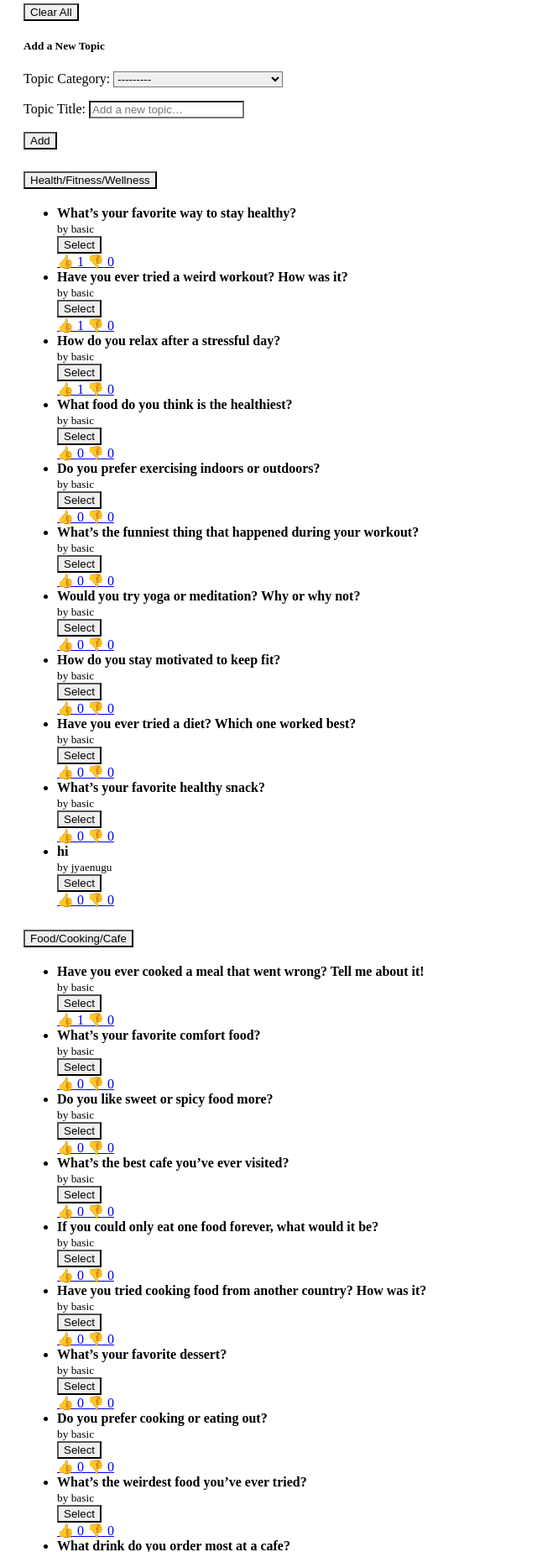
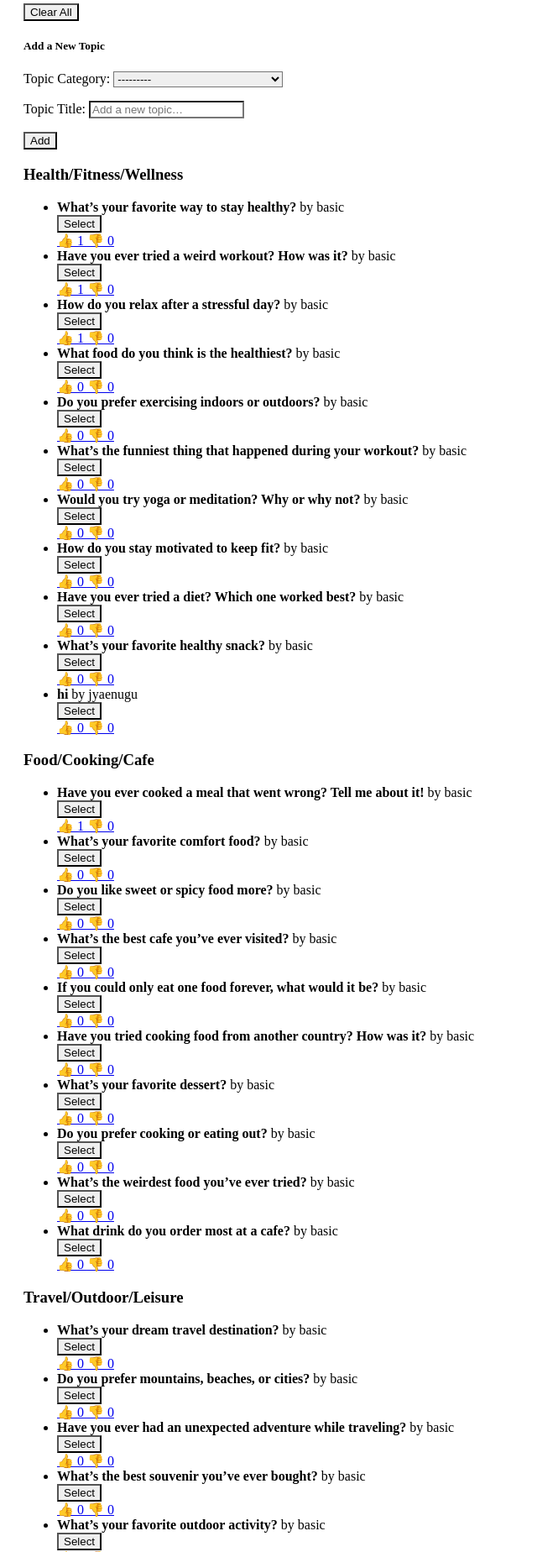
Before and after one commit to hanseohee031/HIDM, a Django app: page /accounts/find-topics/ in a window 1280 px wide. Shown: the part 310-2158 px from the top of the page at 84% size, without its empty margins (0-640 px from the left). Run offline with Django 5.2, Linux system fonts and the light colour scheme; a user stored in the database is signed in; data comes from the database, SQL or seed files in the repository; both versions use the stored data as it was after the commit.

Commit message:
일단 저장

```diff
--- a/accounts/templates/topics/find_topics.html
+++ b/accounts/templates/topics/find_topics.html
@@ -1,150 +1,118 @@
-{# templates/accounts/topics/find_topics.html #}
 {% extends 'base.html' %}
 {% load static %}
 
+{# base.html 안에 <head>에 block head가 있다면 아래처럼 추가하면 됩니다 #}
+{% block head %}
+  {{ block.super }}
+  <link rel="stylesheet" href="{% static 'css/find_topics.css' %}">
+{% endblock %}
+
 {% block content %}
-<div class="container mt-5">
-  <h1 class="mb-4">Find Topics</h1>
+<div class="find-topics-container">
+  <h1>Find Topics</h1>
 
-  <div class="row">
-    <!-- 왼쪽: 전체 토픽 -->
-    <div class="col-md-8">
-      <!-- Clear All -->
-      <form action="{% url 'find_topics' %}" method="post" class="mb-3 text-end">
+  {# --- Clear All Selections --- #}
+  <form action="{% url 'find_topics' %}" method="post" class="btn-clear-all text-end">
     {% csrf_token %}
-        <button type="submit" name="clear_all" class="btn btn-sm btn-warning">
-          <i class="bi bi-x-circle"></i> Clear All
+    <button type="submit" name="clear_all" class="btn btn-warning">
+      Clear All
     </button>
   </form>
 
-      <!-- Add a New Topic -->
-      <div class="card mb-4 shadow-sm">
-        <div class="card-header bg-primary text-white">
-          <h5 class="mb-0">Add a New Topic</h5>
+  {# --- Add a New Topic --- #}
+  <div class="add-topic-card">
+    <div class="card-header">
+      <h5>Add a New Topic</h5>
     </div>
     <div class="card-body">
       <form action="{% url 'find_topics' %}" method="post">
         {% csrf_token %}
         {{ form.as_p }}
-            <button type="submit" name="add_topic"
-                    class="btn btn-success">
+        <button type="submit" name="add_topic" class="btn btn-success">
           Add
         </button>
       </form>
     </div>
   </div>
 
-      <!-- Accordion: 카테고리별 토픽 -->
-      <div class="accordion" id="topicsAccordion">
+  {# --- List Topics by Category --- #}
   {% for category in categories %}
-          <div class="accordion-item">
-            <h2 class="accordion-header" id="heading{{ forloop.counter }}">
-              <button class="accordion-button collapsed" type="button"
-                      data-bs-toggle="collapse"
-                      data-bs-target="#collapse{{ forloop.counter }}"
-                      aria-expanded="false"
-                      aria-controls="collapse{{ forloop.counter }}">
-                {{ category.name }}
-              </button>
-            </h2>
-            <div id="collapse{{ forloop.counter }}"
-                 class="accordion-collapse collapse"
-                 aria-labelledby="heading{{ forloop.counter }}"
-                 data-bs-parent="#topicsAccordion">
-              <div class="accordion-body p-0">
-                <ul class="list-group list-group-flush">
+    <h3>{{ category.name }}</h3>
+    <ul>
       {% for topic in category.topics.all|dictsortreversed:"score" %}
-                    <li class="list-group-item d-flex justify-content-between align-items-center">
-                      <div>
-                        <strong>{{ topic.title }}</strong><br>
-                        <small class="text-muted">
+        <li class="topic-item">
+          <div class="topic-info">
+            <strong>{{ topic.title }}</strong>
+            <span class="topic-author">
               by
               {% if topic.created_by %}
                 {{ topic.created_by.userprofile.nickname }}
               {% else %}
-                            <span class="badge bg-secondary">basic</span>
+                basic
               {% endif %}
-                        </small>
+            </span>
           </div>
-                      <div class="btn-group btn-group-sm">
-                        <!-- Select/Remove -->
-                        <form action="{% url 'find_topics' %}" method="post" class="me-1">
+          <div class="topic-actions">
+            {# Select / Remove #}
+            <form action="{% url 'find_topics' %}" method="post" class="d-inline">
               {% csrf_token %}
               <input type="hidden" name="topic_id" value="{{ topic.id }}">
               {% if topic in user_topics %}
-                            <button type="submit" name="deselect_topic"
-                                    class="btn btn-outline-danger">
+                <button type="submit" name="deselect_topic" class="btn btn-outline-danger btn-sm">
                   Remove
                 </button>
               {% else %}
-                            <button type="submit" name="select_topic"
-                                    class="btn btn-outline-success">
+                <button type="submit" name="select_topic" class="btn btn-outline-success btn-sm">
                   Select
                 </button>
               {% endif %}
             </form>
-                        <!-- Delete (작성자만) -->
+
+            {# Delete (작성자만) #}
             {% if topic.created_by == request.user %}
-                          <form action="{% url 'find_topics' %}" method="post" class="me-1">
+              <form action="{% url 'find_topics' %}" method="post" class="d-inline">
                 {% csrf_token %}
                 <input type="hidden" name="topic_id" value="{{ topic.id }}">
-                            <button type="submit" name="delete_topic"
-                                    class="btn btn-outline-danger">
+                <button type="submit" name="delete_topic" class="btn btn-outline-danger btn-sm">
                   Delete
                 </button>
               </form>
             {% endif %}
-                        <!-- Up/Down votes -->
-                        <a href="{% url 'vote_topic' topic.id 'up' %}"
-                           class="btn btn-outline-success">
+
+            {# Up/Down votes #}
+            <a href="{% url 'vote_topic' topic.id 'up' %}" class="btn btn-outline-success btn-sm">
               👍 {{ topic.upvotes.count }}
             </a>
-                        <a href="{% url 'vote_topic' topic.id 'down' %}"
-                           class="btn btn-outline-danger">
+            <a href="{% url 'vote_topic' topic.id 'down' %}" class="btn btn-outline-danger btn-sm">
               👎 {{ topic.downvotes.count }}
             </a>
           </div>
         </li>
       {% empty %}
-                    <li class="list-group-item text-center text-muted py-3">
-                      No topics in this category.
-                    </li>
+        <li class="text-center text-muted">No topics in this category.</li>
       {% endfor %}
     </ul>
-              </div>
-            </div>
-          </div>
   {% endfor %}
-      </div>
-    </div>
 
-    <!-- 오른쪽: My Topics -->
-    <div class="col-md-4">
-      <div class="card mb-4 shadow-sm">
-        <div class="card-header bg-secondary text-white">
-          <h5 class="mb-0">My Topics ({{ user_topics|length }})</h5>
-        </div>
-        <ul class="list-group list-group-flush">
+  {# --- My Topics --- #}
+  <div class="my-topics-card">
+    <h5>My Topics ({{ user_topics|length }})</h5>
+    <ul>
       {% for topic in user_topics %}
-            <li class="list-group-item d-flex justify-content-between align-items-center">
+        <li class="topic-item">
           <span>{{ topic.title }}</span>
-              <form action="{% url 'find_topics' %}" method="post">
+          <form action="{% url 'find_topics' %}" method="post" class="d-inline">
             {% csrf_token %}
             <input type="hidden" name="topic_id" value="{{ topic.id }}">
-                <button type="submit" name="deselect_topic"
-                        class="btn btn-sm btn-outline-danger">
+            <button type="submit" name="deselect_topic" class="btn btn-outline-danger btn-sm">
               Remove
             </button>
           </form>
         </li>
       {% empty %}
-            <li class="list-group-item text-center text-muted">
-              아직 선택된 토픽이 없습니다.
-            </li>
+        <li class="text-center text-muted">아직 선택된 토픽이 없습니다.</li>
       {% endfor %}
     </ul>
   </div>
 </div>
-  </div>
-</div>
 {% endblock %}
```
Also changed, not shown: static/css/find_topics.css (added, +79 -0 lines), db.sqlite3. Lines whose indentation alone changed are shown as unchanged.
